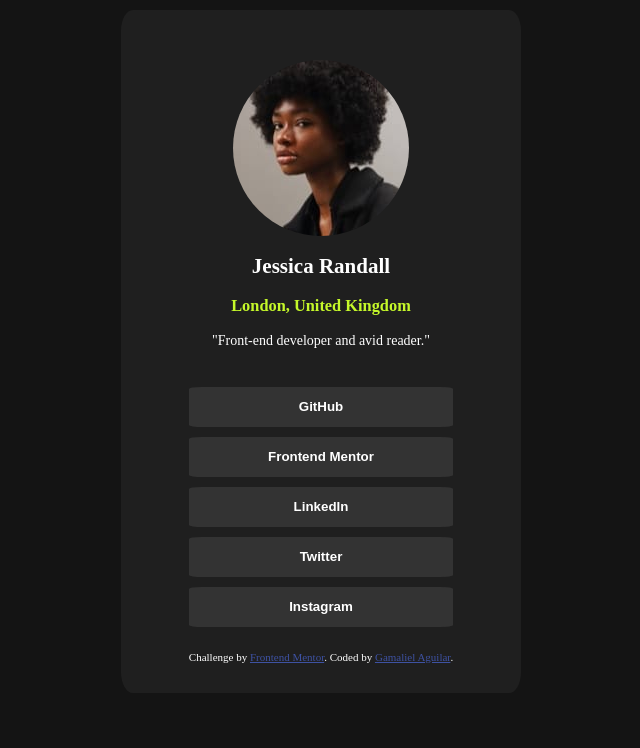
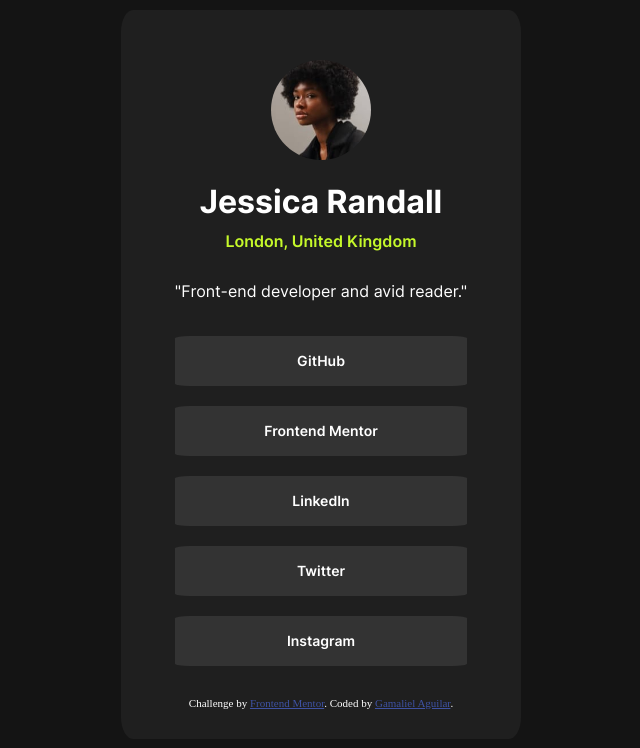
Before and after one commit to gmmaliel24/social-links-profile-main, a plain HTML site: page index.html in a window 1280 px wide. Shown: the part 124-872 px from the top of the page, without its empty margins (319-959 px from the left). Drawn offline with Linux system fonts and the light colour scheme.

Commit message:
actualizacion de diseño

```diff
--- a/css/style.css
+++ b/css/style.css
@@ -1,6 +1,26 @@
+/**/
+@font-face {
+    font-family: 'Inter';
+    src: url('/social-links-profile-main/assets/fonts/Inter-VariableFont_slnt\,wght.ttf') format('truetype');
+    font-weight: 400;
+    font-style: normal;
+}
+@font-face {
+    font-family: 'Inter';
+    src: url('/social-links-profile-main/assets/fonts/Inter-VariableFont_slnt\,wght.ttf') format('truetype');
+    font-weight: 600;
+    font-style: normal;
+}
+@font-face {
+    font-family: 'Inter';
+    src: url('/social-links-profile-main/assets/fonts/Inter-VariableFont_slnt\,wght.ttf') format('truetype');
+    font-weight: 700;
+    font-style: normal;
+}
 /**/
 .attribution {
-    font-size: 11px; text-align: center;
+    font-size: 11px;
+    text-align: center;
     color: white;
 }
 /**/
@@ -13,7 +33,6 @@ body{
     display: flex;
     justify-content: center;
     align-items: center;
-    Font-size: 14px;
 }
 /*card*/
 .card{
@@ -37,6 +56,8 @@ body{
 }
 /*perfil image*/
 .perfil{
+    width: 100px;
+    height: 100px;
     border-radius: 50%;
 }
 /**/
@@ -45,11 +66,28 @@ body{
     text-align: center;
 }
 /**/
-h3{
+h1{
+    margin-bottom: 10px;
+    font-family: 'inter';
+    font-weight: 700;
+}
+/**/
+h4{
+    margin-top: 10px;
     color: hsl(75, 94%, 57%);
+    font-family: 'inter';
+    font-weight: 600;
+}
+/**/
+p{
+    margin-top: 30px;
+    margin-bottom: 15px;
+    font-family: 'inter';
+    font-weight: 400;
 }
 /**/
 ul{
+    margin-top: 5px;
     padding-left: 0;
 }
 /**/
@@ -58,19 +96,54 @@ li{
     margin-top: 10px;
     margin-bottom: 10px;
     list-style-type: none;
-
 }
 /**/
 button{
+    margin-top: 10px;
+    font-size: 14px;
     background-color: hsl(0, 0%, 20%);
     width: 100%;
-    height: 40px;
+    height: 50px;
     border-radius: 5%;
     border: none;
-    font-weight: bold;
+    font-family: 'inter';
+    font-weight: 600;
+}
+/**/
+.end{
+    margin-bottom: 15px;
 }
 /**/
 button:hover{
     background-color: hsl(75, 94%, 57%);
     color: hsl(0, 0%, 20%);
+    cursor: pointer;
 }
+/**/
+@media (max-width: 375px) {
+    /**/
+    body{
+        display: flex;
+        justify-content: center;
+        align-items: center;
+    }
+    /**/
+    .card{
+        width: 85%;
+        height: 90%;
+        margin-top: 15%;
+        margin-bottom: 0;
+        margin-left: 5%;
+        margin-right: 5%;
+        padding-left: 15px;
+        padding-right: 15px;
+        padding-top: 25px;
+        padding-bottom: 25px;
+    }
+    /**/
+    button{
+        margin-left: 15px;
+        margin-right: 10px;
+        width: 90%;
+    }
+}
--- a/index.html
+++ b/index.html
@@ -17,17 +17,19 @@
       <img src="/social-links-profile-main/assets/images/avatar-jessica.jpeg" alt="photo perfil" class="perfil">
     </div>
     <div class="bodycard">
-      <h2>Jessica Randall</h2>
-      <h3>London, United Kingdom</h3>
+      <h1>Jessica Randall</h1>
+      <h4>London, United Kingdom</h4>
       <p>"Front-end developer and avid reader."</p>
     </div>
+    <div class="buttons">
       <ul>
         <li><a href=""><button>GitHub</button></a></li>
         <li><a href=""><button>Frontend Mentor</button></a></li>
         <li><a href=""><button>LinkedIn</button></a></li>
         <li><a href=""><button>Twitter</button></a></li>
-      <li><a href=""><button>Instagram</button></a></li>
+        <li><a href=""><button class="end">Instagram</button></a></li>
       </ul>
+    </div>
     <div class="attribution">
       Challenge by <a href="https://www.frontendmentor.io?ref=challenge" target="_blank">Frontend Mentor</a>.
       Coded by <a href="https://www.linkedin.com/in/gamaliel-aguilar-3b6674282/" target="_blank">Gamaliel Aguilar</a>.
```
Lines whose indentation alone changed are shown as unchanged.
